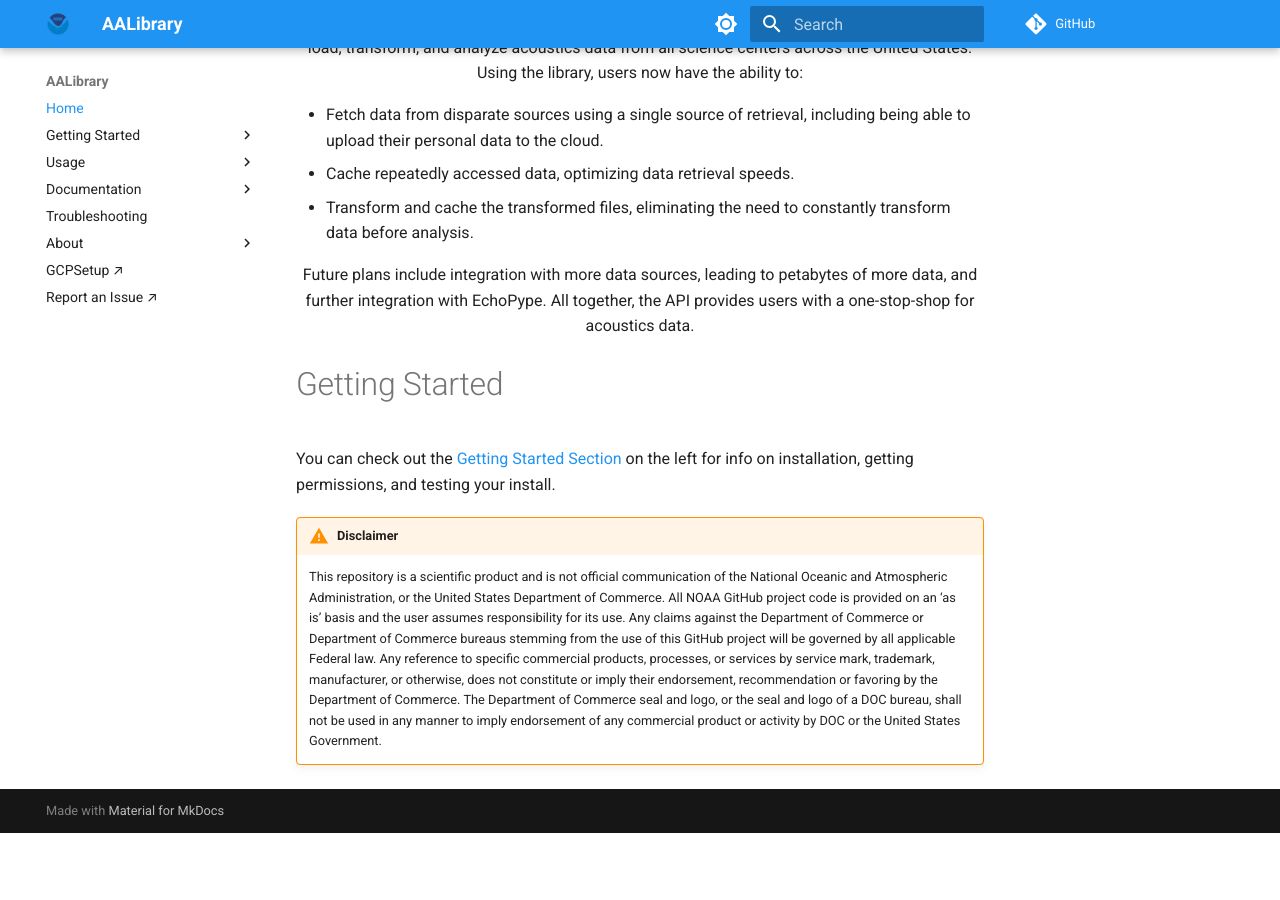
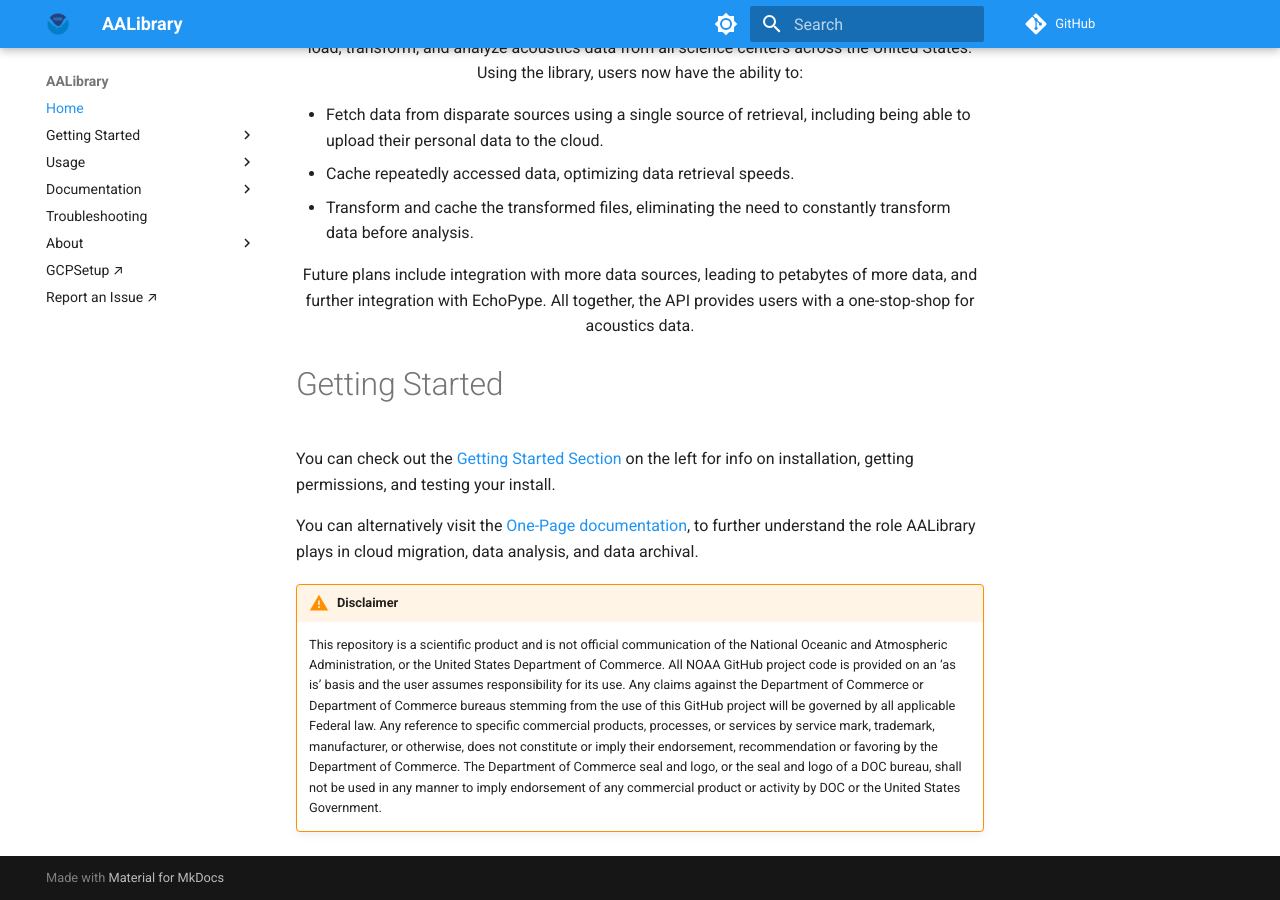
Before and after one commit to nmfs-ost/AA-SI_aalibrary, an MkDocs documentation site: the page built from docs/index.md, in a window 1280 px wide and 900 px high, scrolled down 533 px. Built offline with MkDocs 1.6.1 and Material for MkDocs 9.7.7, drawn with Linux system fonts in a browser that asks for light colours; comment, search, counter and statistics services are not loaded; before the commit the page ends 1366 px from its top, so only the background shows below that.

Commit message:
add: link to onepager

```diff
--- a/docs/index.md
+++ b/docs/index.md
@@ -41,5 +41,7 @@ Future plans include integration with more data sources, leading to petabytes of
 
 You can check out the <a href="getting-started/installation">Getting Started Section</a> on the left for info on installation, getting permissions, and testing your install.
 
+You can alternatively visit the [One-Page documentation](./documentation/one_pager.md), to further understand the role AALibrary plays in cloud migration, data analysis, and data archival.
+
 !!! warning "Disclaimer"
     This repository is a scientific product and is not official communication of the National Oceanic and Atmospheric Administration, or the United States Department of Commerce. All NOAA GitHub project code is provided on an ‘as is’ basis and the user assumes responsibility for its use. Any claims against the Department of Commerce or Department of Commerce bureaus stemming from the use of this GitHub project will be governed by all applicable Federal law. Any reference to specific commercial products, processes, or services by service mark, trademark, manufacturer, or otherwise, does not constitute or imply their endorsement, recommendation or favoring by the Department of Commerce. The Department of Commerce seal and logo, or the seal and logo of a DOC bureau, shall not be used in any manner to imply endorsement of any commercial product or activity by DOC or the United States Government.
```
